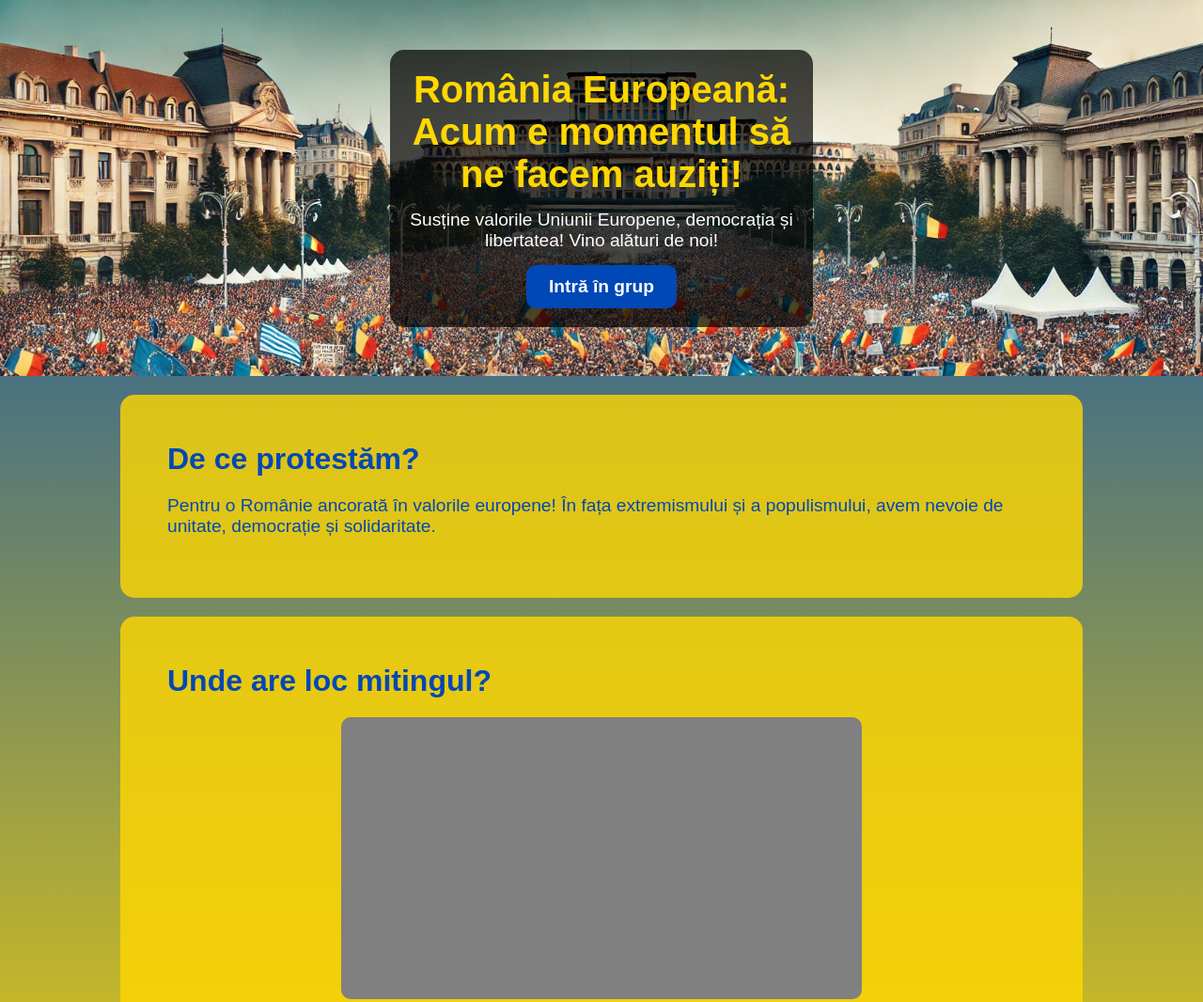
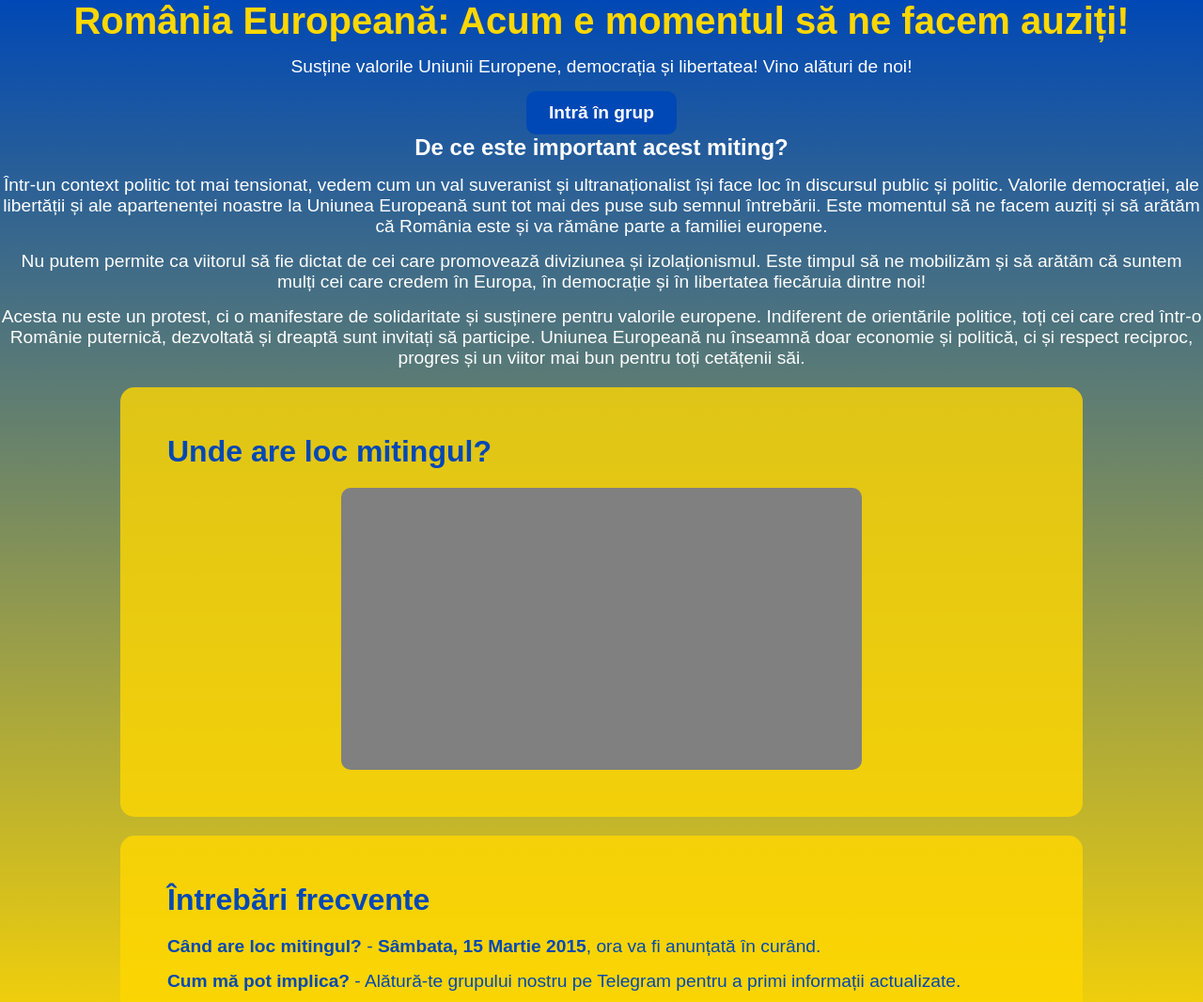
Before and after one commit to mfratila/site_miting, a plain HTML site: page index.html in a window 1280 px wide. Shown: the top 1066 px of the page at 94% size. Drawn offline with Linux system fonts and the light colour scheme; no server answers.

Commit message:
add additional info

```diff
--- a/index.html
+++ b/index.html
@@ -1,34 +1,85 @@
-<!DOCTYPE html>
 <html lang="ro">
   <head>
-    <meta charset="UTF-8">
-    <meta name="viewport" content="width=device-width, initial-scale=1.0">
-    <title>România Europeană!</title>
-    <link rel="stylesheet" href="styles.css">
+    <meta charset="UTF-8" />
+    <meta name="viewport" content="width=device-width, initial-scale=1.0" />
+    <title>România Europeană - Miting pentru valorile europene</title>
+    <link rel="stylesheet" href="styles.css" />
+    <link
+      href="https://fonts.googleapis.com/css2?family=Montserrat:wght@300;400;700&display=swap"
+      rel="stylesheet"
+    />
+    <script defer src="script.js"></script>
   </head>
   <body>
-    <section class="hero">
-        <div class="hero-content">
+    <div class="content">
       <h1>România Europeană: Acum e momentul să ne facem auziți!</h1>
-            <p>Susține valorile Uniunii Europene, democrația și libertatea! Vino alături de noi!</p>
-            <a href="https://t.me/grupul_tau" class="cta-button" target="_blank">Intră în grup</a>
+      <p>
+        Susține valorile Uniunii Europene, democrația și libertatea! Vino
+        alături de noi!
+      </p>
+      <a href="https://t.me/romaniaeuropeana" class="cta-button" target="_blank"
+        >Intră în grup</a
+      >
     </div>
+
+    <section class="context-section">
+      <h2>De ce este important acest miting?</h2>
+      <ul>
+        <li>
+          <p>
+            Într-un context politic tot mai tensionat, vedem cum un val
+            suveranist și ultranaționalist își face loc în discursul public și
+            politic. Valorile democrației, ale libertății și ale apartenenței
+            noastre la Uniunea Europeană sunt tot mai des puse sub semnul
+            întrebării. Este momentul să ne facem auziți și să arătăm că România
+            este și va rămâne parte a familiei europene.
+          </p>
+        </li>
+        <li>
+          <p>
+            Nu putem permite ca viitorul să fie dictat de cei care promovează
+            diviziunea și izolaționismul. Este timpul să ne mobilizăm și să
+            arătăm că suntem mulți cei care credem în Europa, în democrație și
+            în libertatea fiecăruia dintre noi!
+          </p>
+        </li>
+        <li>
+          <p>
+            Acesta nu este un protest, ci o manifestare de solidaritate și
+            susținere pentru valorile europene. Indiferent de orientările
+            politice, toți cei care cred într-o Românie puternică, dezvoltată și
+            dreaptă sunt invitați să participe. Uniunea Europeană nu înseamnă
+            doar economie și politică, ci și respect reciproc, progres și un
+            viitor mai bun pentru toți cetățenii săi.
+          </p>
+        </li>
+      </ul>
     </section>
-    <section class="why-section">
-        <h2>De ce protestăm?</h2>
-        <p>Pentru o Românie ancorată în valorile europene! În fața extremismului și a populismului, avem nevoie de unitate, democrație și solidaritate.</p>
-    </section>
+
     <section class="map-section">
       <h2>Unde are loc mitingul?</h2>
       <div class="map-container">
-            <iframe id="mapFrame" width="100%" height="300" frameborder="0" style="border:0" allowfullscreen></iframe>
+        <iframe
+          id="mapFrame"
+          width="100%"
+          height="300"
+          frameborder="0"
+          style="border: 0"
+          allowfullscreen
+        ></iframe>
       </div>
     </section>
+
     <section class="faq-section">
       <h2>Întrebări frecvente</h2>
-        <p><strong>Când are loc mitingul?</strong> - Data și ora vor fi anunțate în curând.</p>
-        <p><strong>Cum mă pot implica?</strong> - Alătură-te grupului nostru pe Telegram pentru a primi informații actualizate.</p>
+      <p>
+        <strong>Când are loc mitingul?</strong> -
+        <b>Sâmbata, 15 Martie 2015</b>, ora va fi anunțată în curând.
+      </p>
+      <p>
+        <strong>Cum mă pot implica?</strong> - Alătură-te grupului nostru pe
+        Telegram pentru a primi informații actualizate.
+      </p>
     </section>
-    <script src="script.js"></script>
   </body>
 </html>
```
Lines whose indentation alone changed are shown as unchanged.
